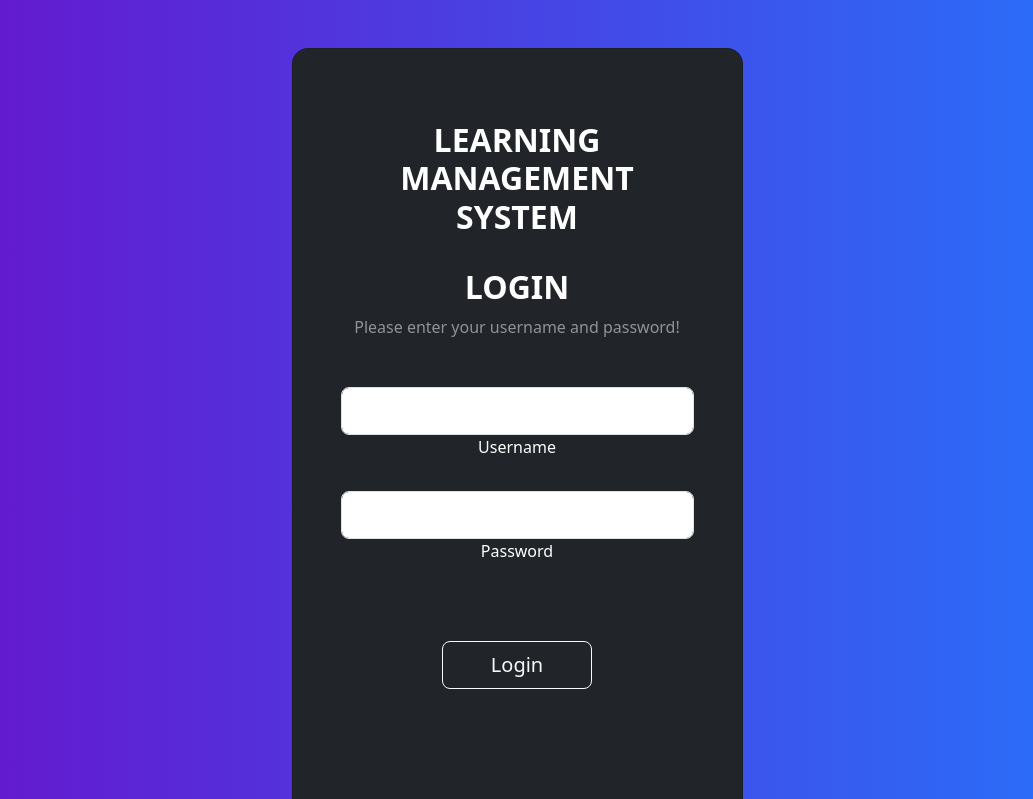
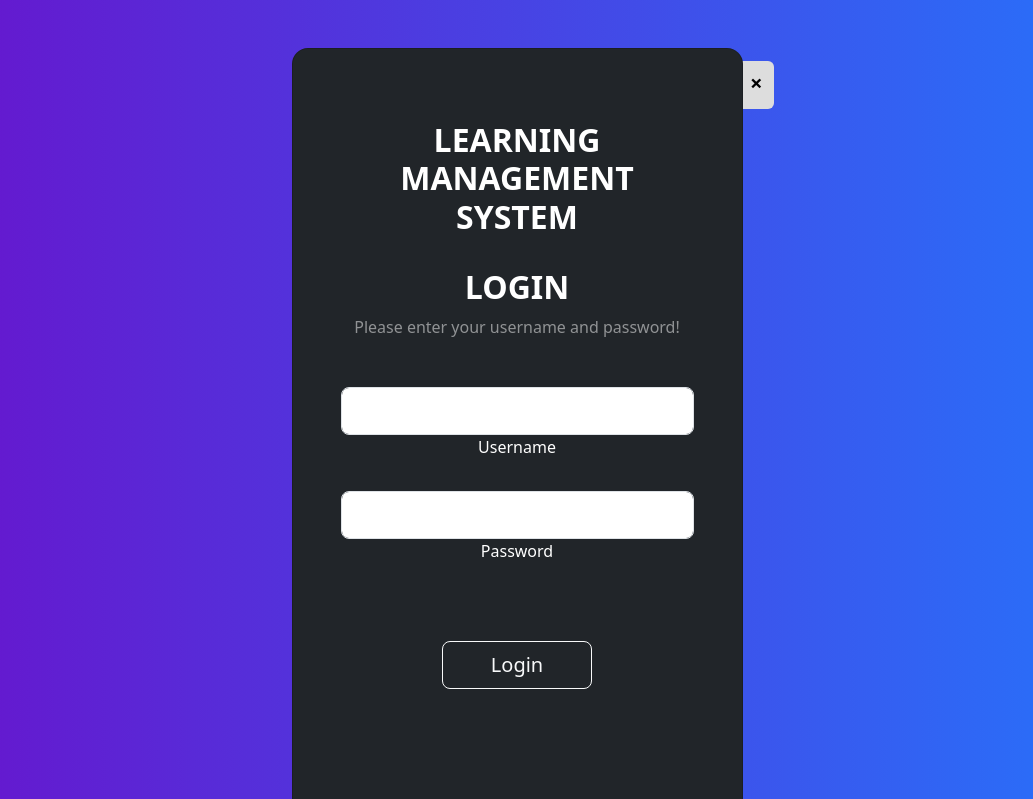
Before and after one commit to parthahere001/Learner, a Django app: page /login in a window 1280 px wide. Shown: the top 799 px of the page, without its empty margins (123-1156 px from the left). Run offline with Django 4.2, Linux system fonts and the light colour scheme; one stand-in notice (Sample message) is shown; some libraries are stand-ins or nearby versions.

Commit message:
added success message feature

```diff
--- a/plms/learner/templates/log.html
+++ b/plms/learner/templates/log.html
@@ -20,9 +20,40 @@
 /* W3C, IE 10+/ Edge, Firefox 16+, Chrome 26+, Opera 12+, Safari 7+ */
 background: linear-gradient(to right, rgba(106, 17, 203, 1), rgba(37, 117, 252, 1))
 }
+/* The alert message box */
+.alert {
+  position: absolute;
+  top: 100px;
+  padding: 10px 10px 0px 10px;
+  background-color: #dddddd; /* Red */
+  color: rgb(0, 0, 0);
+  margin: -39px 90vh;
+  width: max-content;
+  height: 6%;
+  align-items: center;
+  justify-content: center;
+  }
+
+/* The close button */
+.closebtn {
+margin-left: 15px;
+color: rgb(0, 0, 0);
+font-weight: bold;
+float: right;
+font-size: 22px;
+line-height: 20px;
+cursor: pointer;
+transition: 0.3s;
+}
+
 </style>
 
-
+{%for msg in messages%}
+<div class="alert">
+  <span class="closebtn" onclick="this.parentElement.style.display='none';">&times;</span>
+  {{msg}}
+</div>
+{%endfor%}
 
 
 
--- a/plms/learner/urls.py
+++ b/plms/learner/urls.py
@@ -1,11 +1,5 @@
 from django.urls import path
 from learner import views
-
-
-
-
-
-
 urlpatterns = [
     path('homes', views.homes, name='homes'),
     path('homet', views.homet, name='homet'),
--- a/plms/learner/views.py
+++ b/plms/learner/views.py
@@ -191,7 +191,9 @@
       member = Student(sid=new_user)
       member.save()
       return render(request, 'homes.html')
-
+    else:
+        messages.success(request,"password didn't match!")
+        return render(request,'registers.html',{'form':form})
   context = {'form':form}
 
   return render(request, 'registers.html',context)
@@ -218,7 +220,9 @@
       member = Teacher(tid=new_user,name=new_user.username)
       member.save()
       return render(request, 'homet.html')
-
+    else:
+        messages.success(request,"password didn't match!")
+        return render(request,'registert.html',{'form':form})
   context = {'form':form}
 
   return render(request, 'registert.html',context)
```
Also changed, not shown: plms/learner/templates/homes.html (+31 -1 lines), plms/learner/templates/login.html (+7 -0 lines), plms/learner/templates/registers.html (+32 -0 lines), plms/db.sqlite3.
